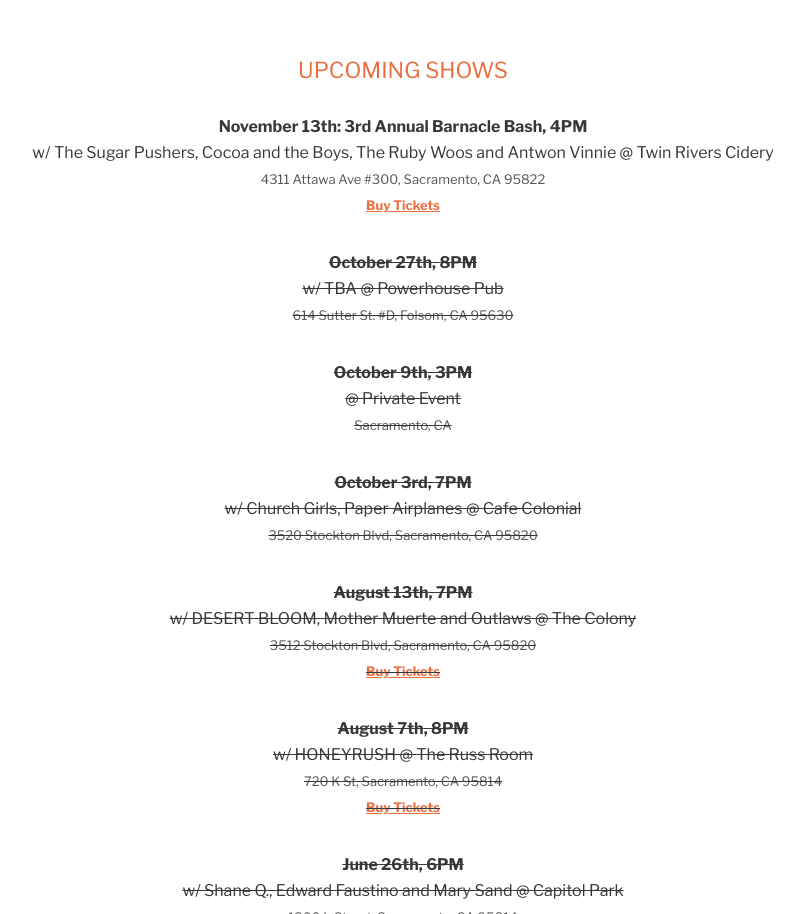
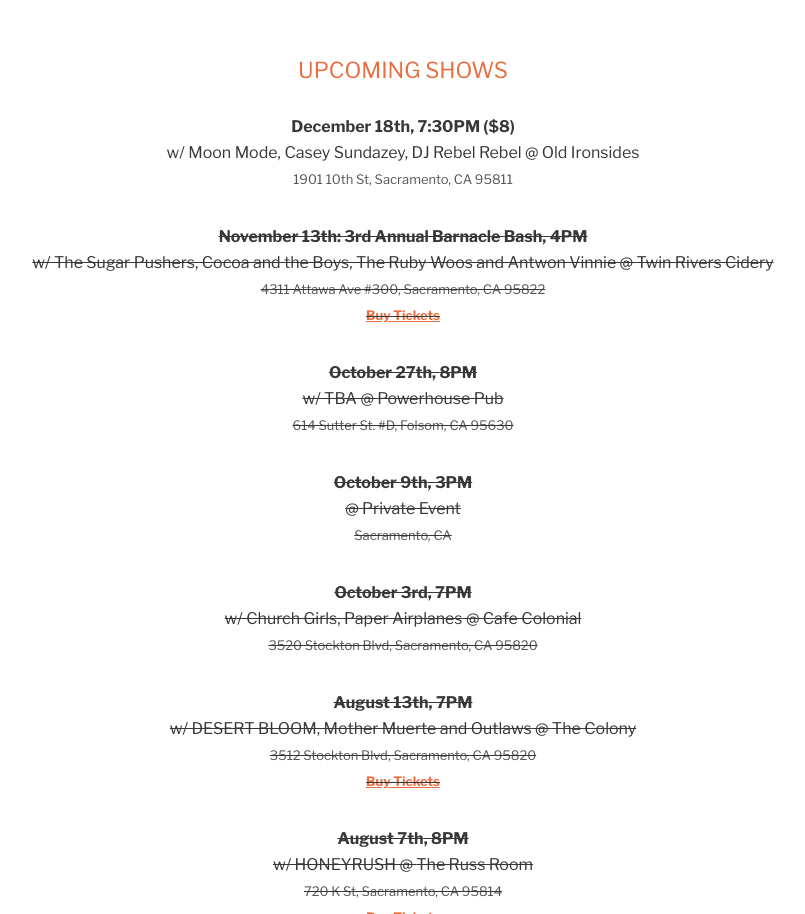
Before and after one commit to adamofmoore/thebadbarnacles, a Gatsby site: page / in a window 1280 px wide. Shown: the part 1188-2102 px from the top of the page, without its empty margins (237-1042 px from the left). Built offline with nearby package versions, Linux system fonts and the light colour scheme; Gatsby itself is replaced by a stand-in of ours.

Commit message:
bon voyage show

```diff
--- a/src/pages/index.js
+++ b/src/pages/index.js
@@ -37,12 +37,20 @@
             <div className="section">
                 <h2>Upcoming Shows</h2>
                 <Show
+                    date="December 18th"
+                    time="7:30PM ($8)"
+                    bands="Moon Mode, Casey Sundazey, DJ Rebel Rebel"
+                    venue="Old Ironsides"
+                    address="1901 10th St, Sacramento, CA 95811"
+                />
+                <Show
                     date="November 13th: 3rd Annual Barnacle Bash"
                     time="4PM"
                     bands="The Sugar Pushers, Cocoa and the Boys, The Ruby Woos and Antwon Vinnie"
                     venue="Twin Rivers Cidery"
                     address="4311 Attawa Ave #300, Sacramento, CA 95822"
                     tickets="https://www.eventbee.com/v/barniclebash2021_tworiverscider#/tickets"
+                    isPast
                 />
                 <Show
                     date="October 27th"
@@ -52,13 +60,7 @@
                     address="614 Sutter St. #D, Folsom, CA 95630"
                     isPast
                 />
-                <Show
-                    date="October 9th"
-                    time="3PM"
-                    venue="Private Event"
-                    address="Sacramento, CA"
-                    isPast
-                />
+                <Show date="October 9th" time="3PM" venue="Private Event" address="Sacramento, CA" isPast />
                 <Show
                     date="October 3rd"
                     time="7PM"
```
